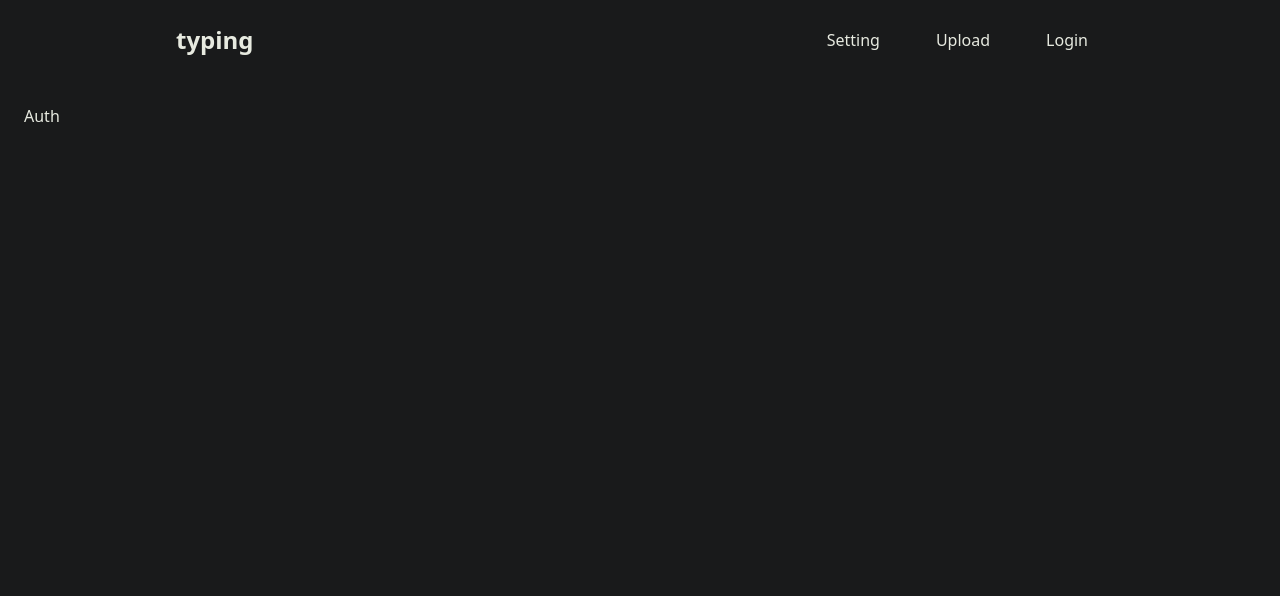
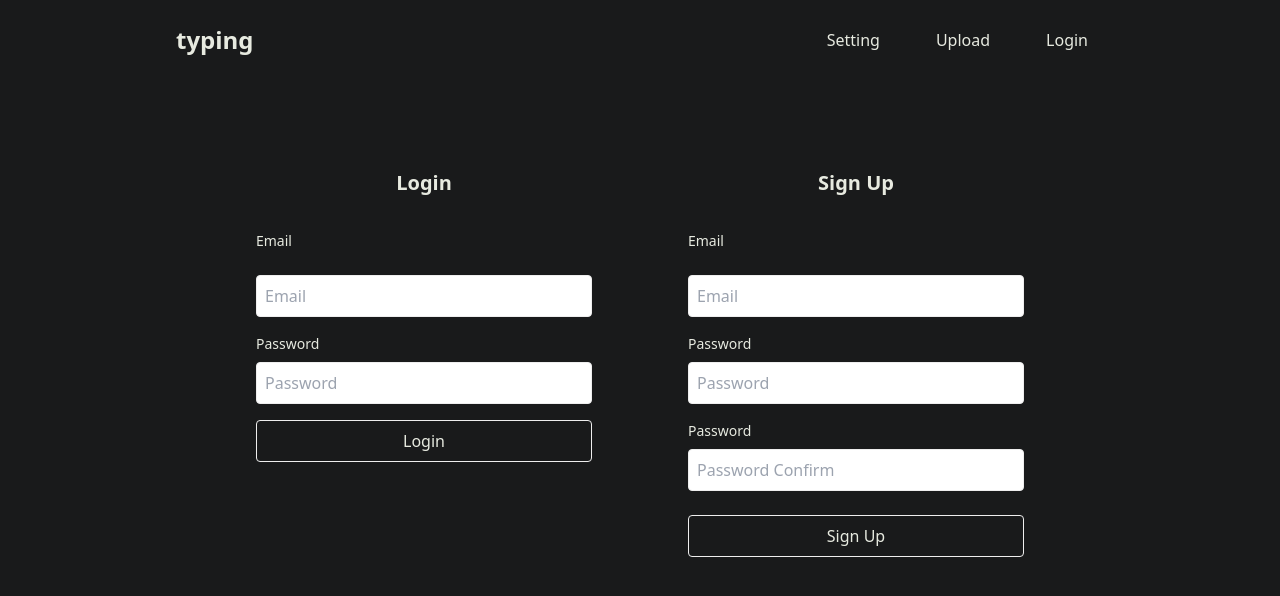
Before and after one commit to bellaria19/web_typing, a React (Vite) app: page /login in a window 1280 px wide. Shown: the top 596 px of the page. Built offline with nearby package versions, Linux system fonts and the light colour scheme; no server answers.

Commit message:
Add Auth with Supabase

```diff
--- /dev/null
+++ b/src/components/features/auth/EmailInput.tsx
@@ -0,0 +1,36 @@
+import { Label, Input } from "@/styles/auth.styles";
+
+interface EmailInputProps {
+  id?: string;
+  name?: string;
+  placeholder?: string;
+  required?: boolean;
+  value: string;
+  onChange: (e: React.ChangeEvent<HTMLInputElement>) => void;
+}
+
+const EmailInput = ({
+  id = "loginEmail",
+  name = "email",
+  placeholder = "Email",
+  required = true,
+  value,
+  onChange,
+}: EmailInputProps) => {
+  return (
+    <>
+      <Label htmlFor={id}>Email</Label>
+      <Input
+        id={id}
+        name={name}
+        type="email"
+        required={required}
+        placeholder={placeholder}
+        value={value}
+        onChange={onChange}
+      />
+    </>
+  );
+};
+
+export default EmailInput;
--- /dev/null
+++ b/src/components/features/auth/LoginForm.tsx
@@ -0,0 +1,27 @@
+import EmailInput from "@/components/features/auth/EmailInput";
+import PasswordInput from "@/components/features/auth/PasswordInput";
+import { Button, Title } from "@/styles/auth.styles";
+import { LoginFormData } from "@/types/auth";
+
+interface LoginFormProps {
+  formData: LoginFormData;
+  onChange: (e: React.ChangeEvent<HTMLInputElement>) => void;
+  onSubmit: (e: React.FormEvent) => void;
+  error?: string;
+}
+
+const LoginForm = ({ formData, onChange, onSubmit, error }: LoginFormProps) => {
+  return (
+    <div className="p-8 space-y-8">
+      <Title>Login</Title>
+      <form onSubmit={onSubmit} className="mt-4 space-y-4">
+        <EmailInput value={formData.email} onChange={onChange} />
+        <PasswordInput value={formData.password} onChange={onChange} />
+        {error && <div className="text-sm text-red-500">{error}</div>}
+        <Button type="submit">Login</Button>
+      </form>
+    </div>
+  );
+};
+
+export default LoginForm;
--- /dev/null
+++ b/src/components/features/auth/PasswordInput.tsx
@@ -0,0 +1,36 @@
+import { Label, Input } from "@/styles/auth.styles";
+
+interface PasswordInputProps {
+  id?: string;
+  name?: string;
+  placeholder?: string;
+  required?: boolean;
+  value: string;
+  onChange: (e: React.ChangeEvent<HTMLInputElement>) => void;
+}
+
+const PasswordInput = ({
+  id = "loginPassword",
+  name = "password",
+  placeholder = "Password",
+  required = true,
+  value,
+  onChange,
+}: PasswordInputProps) => {
+  return (
+    <div>
+      <Label htmlFor={id}>Password</Label>
+      <Input
+        id={id}
+        name={name}
+        type="password"
+        required={required}
+        placeholder={placeholder}
+        value={value}
+        onChange={onChange}
+      />
+    </div>
+  );
+};
+
+export default PasswordInput;
--- /dev/null
+++ b/src/components/features/auth/SignUpForm.tsx
@@ -0,0 +1,49 @@
+import EmailInput from "@/components/features/auth/EmailInput";
+import PasswordInput from "@/components/features/auth/PasswordInput";
+import { Title, Button } from "@/styles/auth.styles";
+import { SignUpFormData } from "@/types/auth";
+
+interface SignUpFormProps {
+  formData: SignUpFormData;
+  onChange: (e: React.ChangeEvent<HTMLInputElement>) => void;
+  onSubmit: (e: React.FormEvent) => void;
+  error?: string;
+}
+
+const SignUpForm = ({
+  formData,
+  onChange,
+  onSubmit,
+  error,
+}: SignUpFormProps) => {
+  return (
+    <div className="p-8 space-y-8">
+      <Title>Sign Up</Title>
+      <form onSubmit={onSubmit} className="mt-8 space-y-6">
+        <div className="space-y-4">
+          <EmailInput
+            id="signupEmail"
+            value={formData.email}
+            onChange={onChange}
+          />
+          <PasswordInput
+            id="signupPassword"
+            value={formData.password}
+            onChange={onChange}
+          />
+          <PasswordInput
+            id="confirmPassword"
+            name="confirmPassword"
+            placeholder="Password Confirm"
+            value={formData.confirmPassword}
+            onChange={onChange}
+          />
+        </div>
+        {error && <div className="text-sm text-red-500">{error}</div>}
+        <Button type="submit">Sign Up</Button>
+      </form>
+    </div>
+  );
+};
+
+export default SignUpForm;
--- /dev/null
+++ b/src/components/features/auth/UsernameInput.tsx
@@ -0,0 +1,36 @@
+import { Input, Label } from "@/styles/auth.styles";
+
+interface UsernameInputProps {
+  id?: string;
+  name?: string;
+  placeholder?: string;
+  required?: boolean;
+  value: string;
+  onChange: (e: React.ChangeEvent<HTMLInputElement>) => void;
+}
+
+const UsernameInput = ({
+  id = "username",
+  name = "username",
+  placeholder = "Username",
+  required = true,
+  value,
+  onChange,
+}: UsernameInputProps) => {
+  return (
+    <div>
+      <Label htmlFor={id}>Username</Label>
+      <Input
+        id={id}
+        name={name}
+        type="text"
+        required={required}
+        placeholder={placeholder}
+        value={value}
+        onChange={onChange}
+      />
+    </div>
+  );
+};
+
+export default UsernameInput;
--- a/src/constants/routes.ts
+++ b/src/constants/routes.ts
@@ -5,4 +5,4 @@ export const ROUTES = {
   UPLOAD: "/upload",
   ACCOUNT: "/account",
   LOGIN: "/login",
-};
+} as const;
--- a/src/pages/Auth.tsx
+++ b/src/pages/Auth.tsx
@@ -1,5 +1,90 @@
+import LoginForm from "@/components/features/auth/LoginForm";
+import SignUpForm from "@/components/features/auth/SignUpForm";
+import { ROUTES } from "@/constants/routes";
+import { useNavigation } from "@/hooks/useNavigation";
+import { Wrapper } from "@/styles/common.styles";
+import { supabase } from "@/supabase/supabaseClient";
+import { LoginFormData, SignUpFormData } from "@/types/auth";
+import { useState } from "react";
+
 const Auth = () => {
-  return <div>Auth</div>;
+  const { navigateTo } = useNavigation();
+  const [loginData, setLoginData] = useState<LoginFormData>({
+    email: "",
+    password: "",
+  });
+  const [signUpData, setSignUpData] = useState<SignUpFormData>({
+    email: "",
+    password: "",
+    confirmPassword: "",
+  });
+
+  const handleLoginChange = (e: React.ChangeEvent<HTMLInputElement>) => {
+    setLoginData({ ...loginData, [e.target.name]: e.target.value });
+  };
+  const handleSignUpChange = (e: React.ChangeEvent<HTMLInputElement>) => {
+    setSignUpData({ ...signUpData, [e.target.name]: e.target.value });
+  };
+
+  const handleLoginSubmit = async (e: React.FormEvent) => {
+    e.preventDefault();
+
+    const { error } = await supabase.auth.signInWithPassword({
+      email: loginData.email,
+      password: loginData.password,
+    });
+    if (error) {
+      console.log(error);
+      alert("로그인에 실패하였습니다.");
+    } else {
+      alert("로그인에 성공하였습니다.");
+      navigateTo(ROUTES.TYPING);
+    }
+  };
+
+  const handleSignUpSubmit = async (e: React.FormEvent) => {
+    e.preventDefault();
+
+    if (signUpData.password !== signUpData.confirmPassword) {
+      alert("비밀번호가 일치하지 않습니다.");
+      return;
+    }
+
+    const { error } = await supabase.auth.signUp({
+      email: signUpData.email,
+      password: signUpData.password,
+    });
+    if (error) {
+      console.log(error);
+      alert("회원가입에 실패하였습니다.");
+    } else {
+      alert("회원가입에 성공하였습니다. 이메일을 확인해주세요.");
+      navigateTo(ROUTES.LOGIN);
+    }
+  };
+
+  return (
+    <Wrapper>
+      <div className="flex items-center justify-center p-4">
+        <div className="flex w-full gap-8">
+          <div className="flex-1">
+            <LoginForm
+              formData={loginData}
+              onChange={handleLoginChange}
+              onSubmit={handleLoginSubmit}
+            />
+          </div>
+          <div className="flex-1">
+            <SignUpForm
+              formData={signUpData}
+              onChange={handleSignUpChange}
+              onSubmit={handleSignUpSubmit}
+            />
+          </div>
+        </div>
+      </div>
+    </Wrapper>
+  );
 };
 
 export default Auth;
--- /dev/null
+++ b/src/styles/auth.styles.ts
@@ -0,0 +1,29 @@
+import { foundations } from "@/styles/foundation";
+import { styled } from "styled-components";
+
+export const Label = styled.label`
+  display: block;
+  font-size: ${foundations.typography.size.sm};
+  font-weight: ${foundations.typography.weight.medium};
+  margin-bottom: ${foundations.spacing.sm};
+`;
+
+export const Title = styled.div`
+  text-align: center;
+  font-size: ${foundations.typography.size.lg};
+  font-weight: ${foundations.typography.weight.bold};
+`;
+
+export const Input = styled.input`
+  width: 100%;
+  padding: ${foundations.spacing.sm};
+  border: 1px solid #eee;
+  border-radius: ${foundations.radius.sm};
+`;
+
+export const Button = styled.button`
+  width: 100%;
+  padding: ${foundations.spacing.sm};
+  border: 1px solid #eee;
+  border-radius: ${foundations.radius.sm};
+`;
--- a/src/styles/common.styles.ts
+++ b/src/styles/common.styles.ts
@@ -7,3 +7,9 @@ export const PageContainer = styled.div`
   min-height: calc(100vh - 20vh);
   background-color: ${({ theme }) => theme.bgColor};
 `;
+
+export const Wrapper = styled.div`
+  max-width: ${foundations.layout.maxWidth};
+  padding: ${foundations.spacing.md};
+  margin: 0 auto;
+`;
--- /dev/null
+++ b/src/types/auth.ts
@@ -0,0 +1,10 @@
+export type LoginFormData = {
+  email: string;
+  password: string;
+};
+
+export type SignUpFormData = {
+  email: string;
+  password: string;
+  confirmPassword: string;
+};
```
